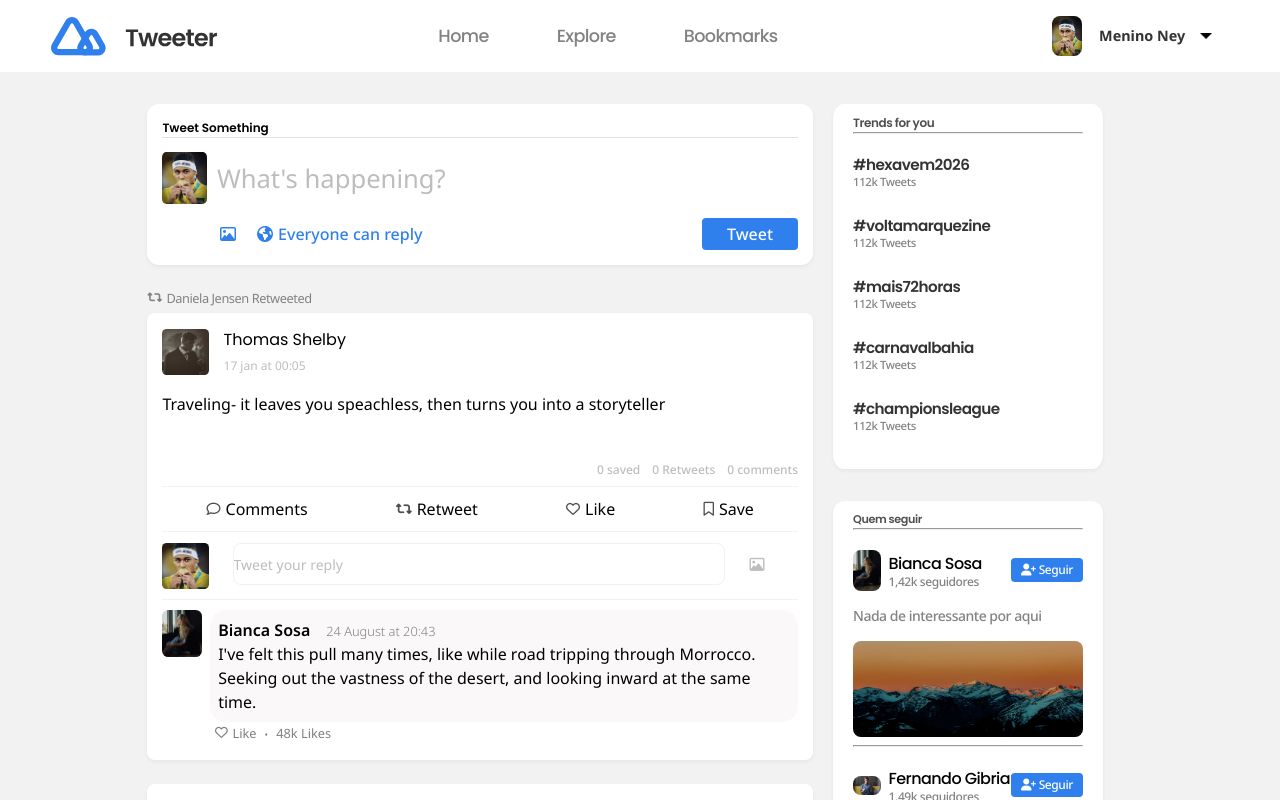
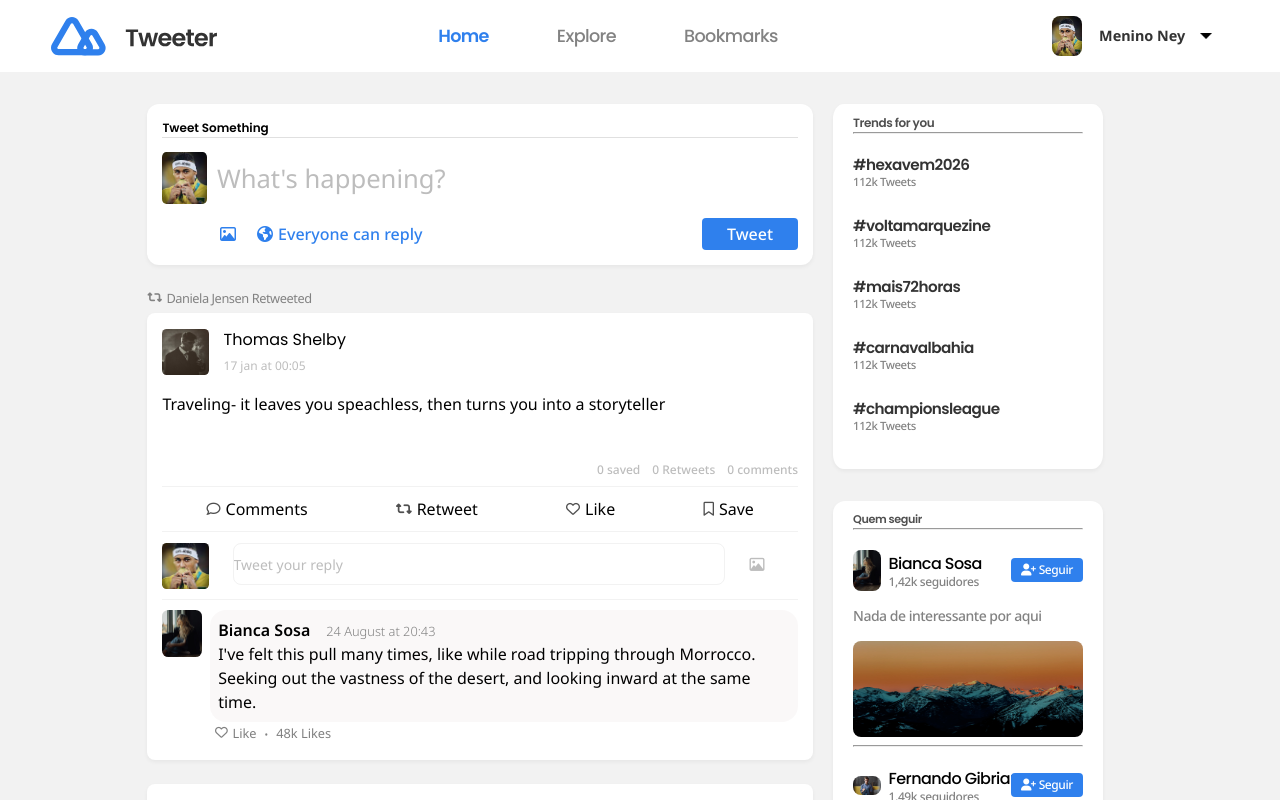
Before and after one commit to Sintese-Jr/twitter-clone-frontend, a React (Create React App) app in the folder projetotreinee/: page / in a window 1280 px wide. Shown: the top 800 px of the page. Built offline with nearby package versions, Linux system fonts and the light colour scheme.

Commit message:
pequenas correções

```diff
--- a/projetotreinee/src/styles/cardperfil.css
+++ b/projetotreinee/src/styles/cardperfil.css
@@ -135,7 +135,7 @@
     padding-right: 1.5em;
 }
 }
-@media screen and (max-width:480px){
+@media (max-width: 480px){
     .cardperfil {
         display: flex;
         flex-direction: column;
--- a/projetotreinee/src/styles/header.css
+++ b/projetotreinee/src/styles/header.css
@@ -372,3 +372,8 @@
         display: none;
     }
 }
+
+.active {
+    color:#2F80ED;
+    font-weight: 600;
+}
```
